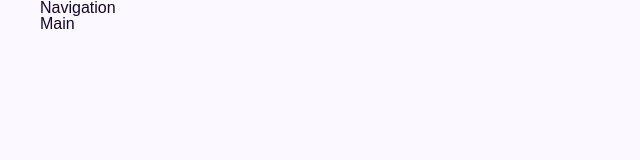
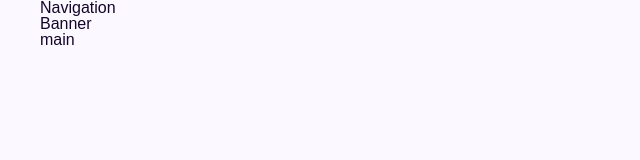
Before and after one commit to silbioa480/Daily-Coorder, a React (Create React App) app: page / in a window 1280 px wide. Shown: the top 160 px of the page, without its empty margins (0-640 px from the left). Built offline with nearby package versions, Linux system fonts and the light colour scheme.

Commit message:
practice

```diff
--- a/src/Router.tsx
+++ b/src/Router.tsx
@@ -16,9 +16,8 @@ function Router() {
 
       <Section>
         <Switch>
-          <Route path="/">
-            <Main />
-          </Route>
+
+
 
           <Route path="/feed">
             <Feed />
@@ -43,6 +42,11 @@ function Router() {
           <Route path="/:memberId">
             <MyPage />
           </Route>
+
+          <Route path="/">
+            <Main />
+          </Route>
+
         </Switch>
       </Section>
     </BrowserRouter>
--- a/src/routes/Main.tsx
+++ b/src/routes/Main.tsx
@@ -1,6 +1,14 @@
+import Banner from "../components/Banner";
+
 function Main() {
-  return <h1>Main</h1>;
-  <h2>This is practice</h2>
+  return (
+      <>
+      <Banner />
+      <h1>main</h1>
+      </>
+  );
+
+
 }
 
 export default Main;
```
